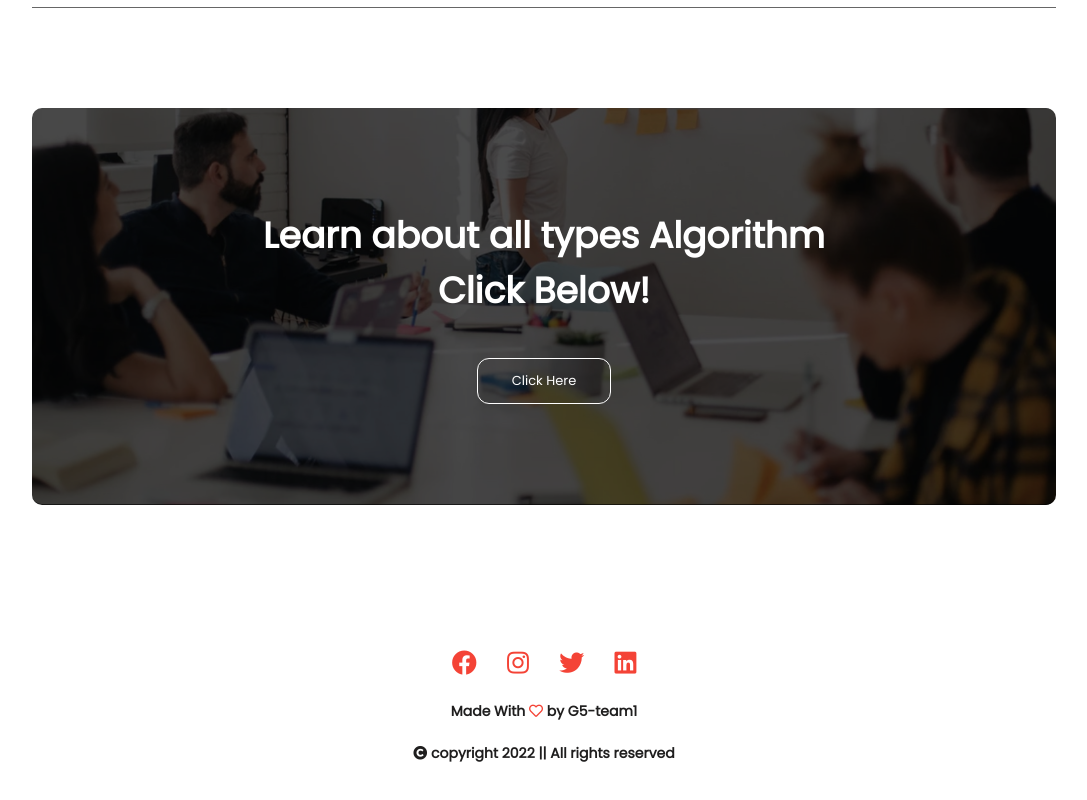
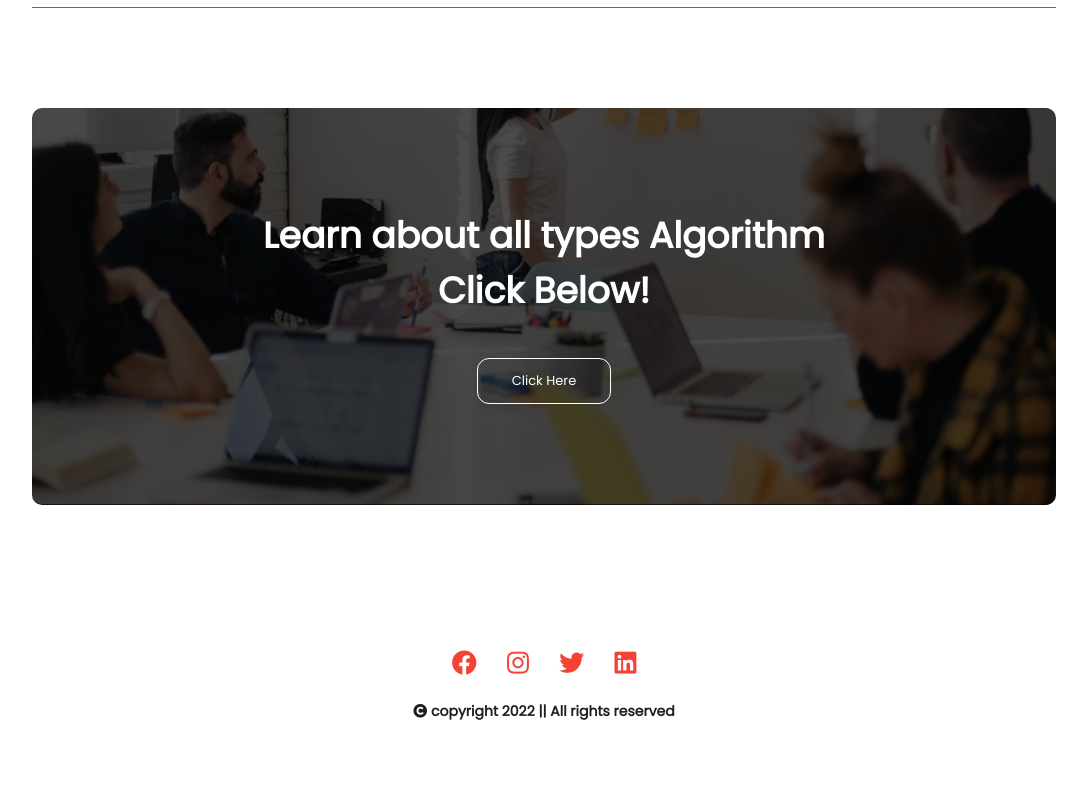
Before and after one commit to Sorabh-Sharma/OS-Project, a plain HTML site: page index.html in a window 1280 px wide. Shown: the part 1389-2189 px from the top of the page, without its empty margins (96-1183 px from the left). After the commit the page ends 2151 px from the top, so only its background shows below. Drawn offline with nearby package versions, Linux system fonts and the light colour scheme.

Commit message:
minor changes

```diff
--- a/index.html
+++ b/index.html
@@ -80,7 +80,7 @@
             <a href="https://www.linkedin.com/in/krutarth-patel-653065205 "><i class="fab fa-linkedin"></i></a>
         </div>
 
-        <p>Made With <i class="far fa-heart"></i> by G5-team1</p>
+
         <p> <i class="fa fa-copyright"></i> copyright 2022 || All rights reserved</p>
     </section>
 
```
